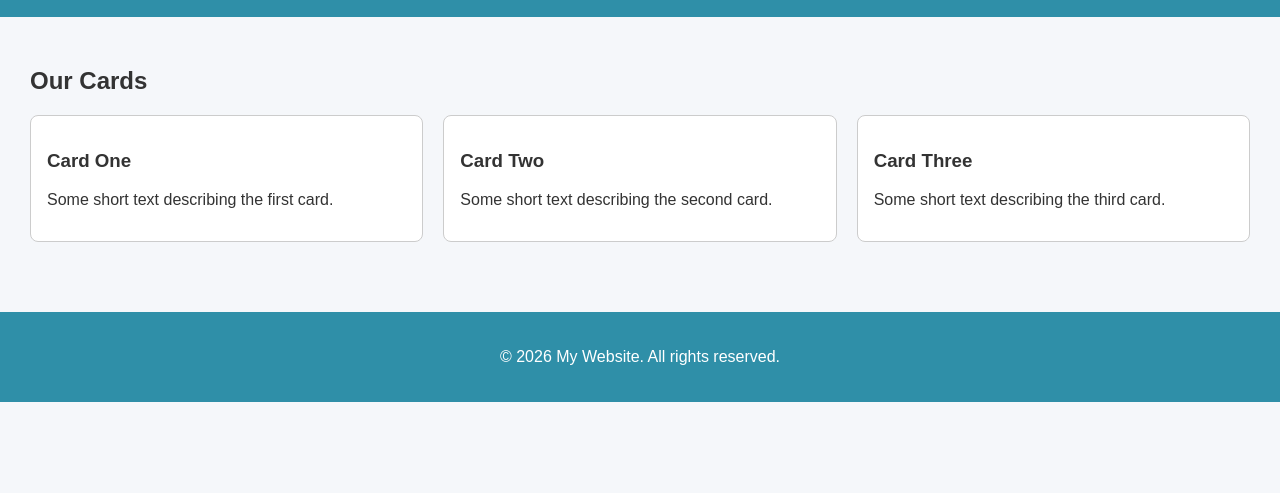
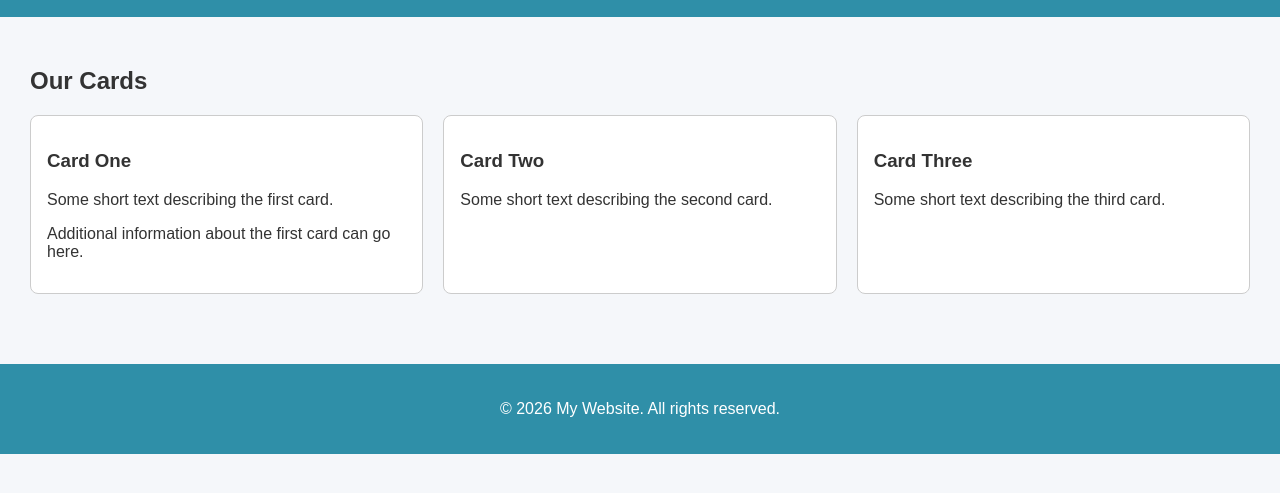
Before and after one commit to Miroslava-Venelinova/Fullstack-2026, a plain HTML site: page index.html in a window 1280 px wide. Shown: the part 121-614 px from the top of the page. Drawn offline with Linux system fonts and the light colour scheme.

```diff
--- a/index.html
+++ b/index.html
@@ -23,6 +23,7 @@
             <div class="card">
                 <h3>Card One</h3>
                 <p>Some short text describing the first card.</p>
+                <p>Additional information about the first card can go here.</p>
             </div>
             <div class="card">
                 <h3>Card Two</h3>
```
